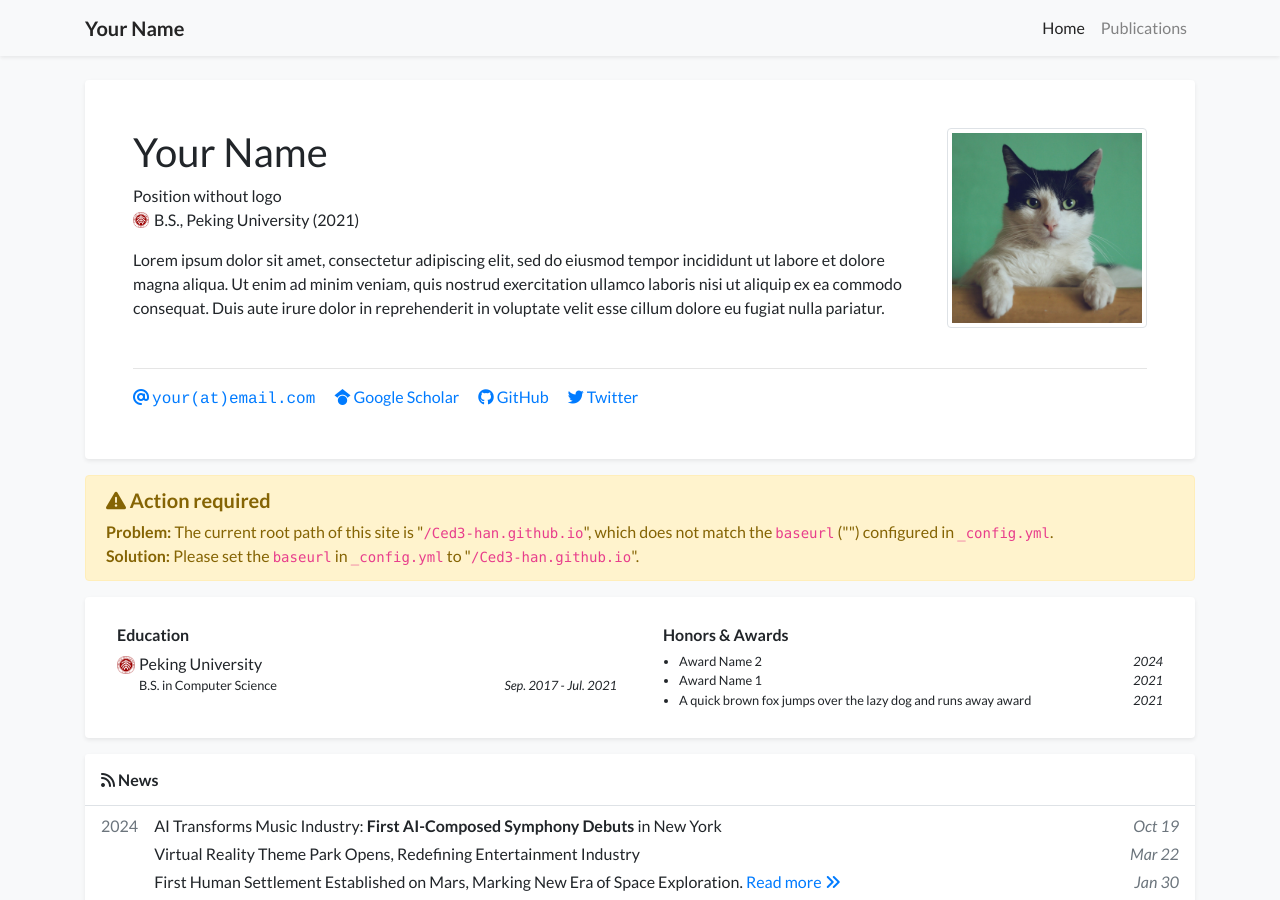
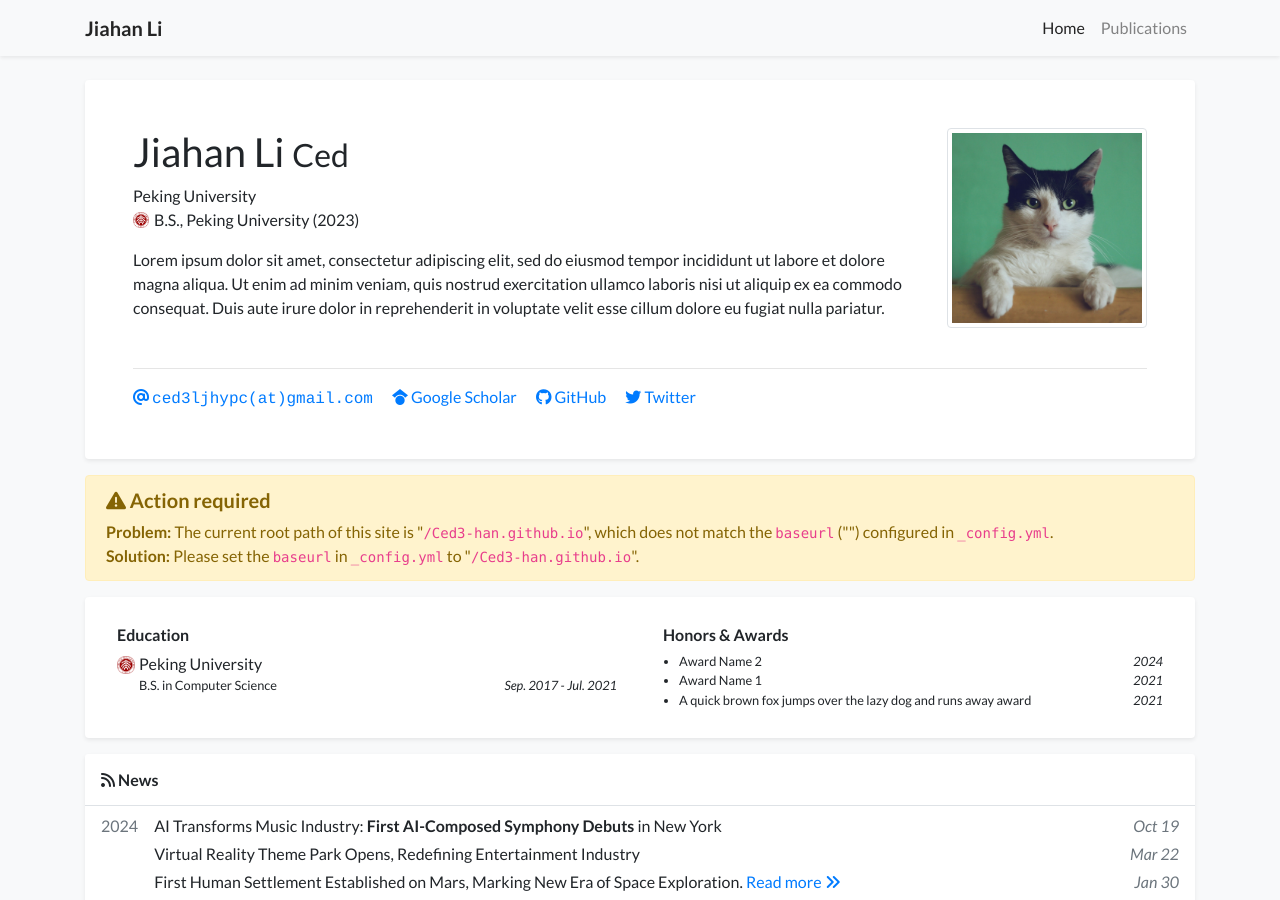
Before and after one commit to Ced3-han/Ced3-han.github.io, a Jekyll site: the page built from index.html, in a window 1280 px wide and 900 px high. Built offline with Jekyll 4.4.1, drawn with Linux system fonts in a browser that asks for light colours; a style sheet for code colours, icons or effects is not loaded.

Commit message:
Update profile.yml

```diff
--- a/_data/profile.yml
+++ b/_data/profile.yml
@@ -1,17 +1,17 @@
-primary_name: "Your Name"
-secondary_name: ""
-navbar_name: "Your Name"
+primary_name: "Jiahan Li"
+secondary_name: "Ced"
+navbar_name: "Jiahan Li"
 
 positions:
-- name: Position without logo
+- name: Peking University
 - logo: /assets/images/badges/PKU_red.png
-  name: B.S., Peking University (2021)
+  name: B.S., Peking University (2023)
 
-email: "your@email.com"
+email: "ced3ljhypc@gmail.com"
 # cv_link: link-to-your-cv-file
-gscholar: your_google_scholar_id
-github: your_github_id
-twitter: your_twitter_id
+gscholar: a3bwLKMAAAAJ
+github: 79850544
+twitter: 1441445482971078657
 # wechat_qrcode: /assets/images/etc/wechat.jpg
 # wechat_prompt: >-
 #   Please tell me your <strong>name</strong> and <strong>affiliation</strong> (current or past) when adding my wechat. Thanks!
```
